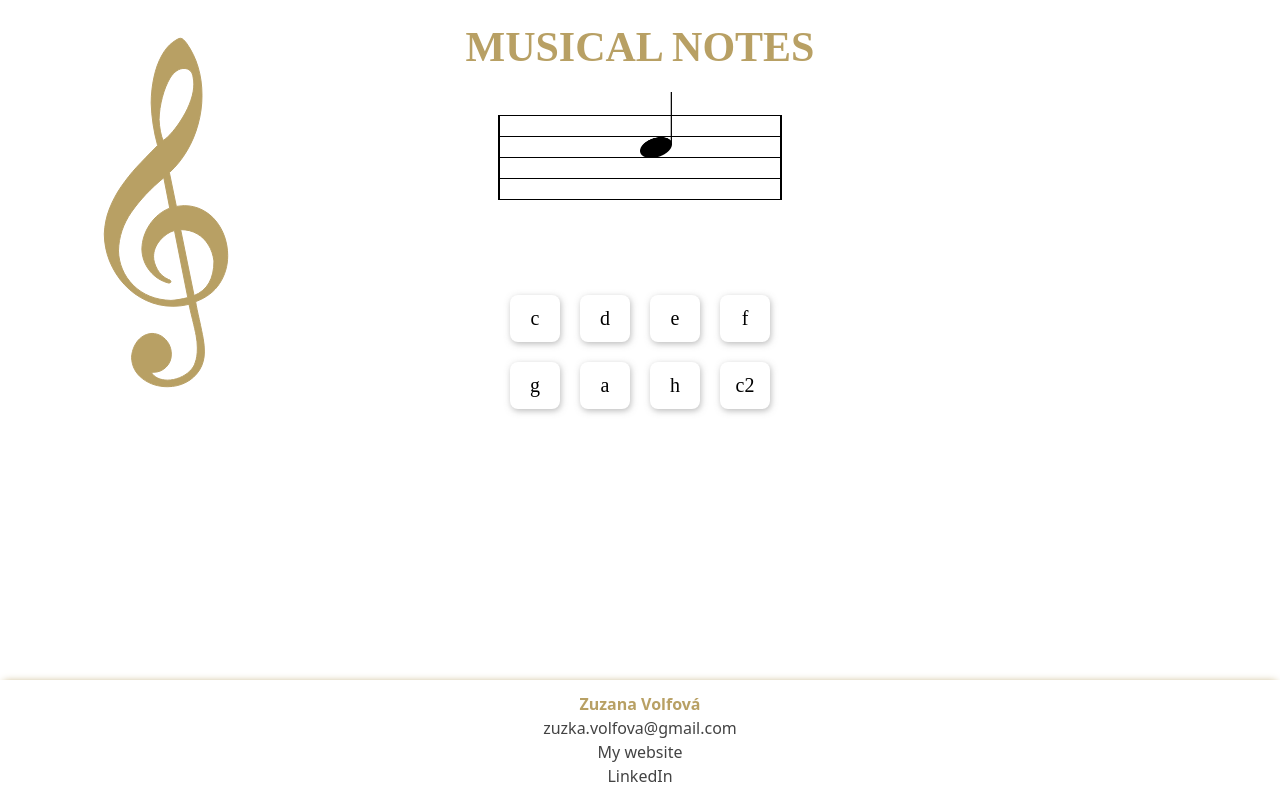
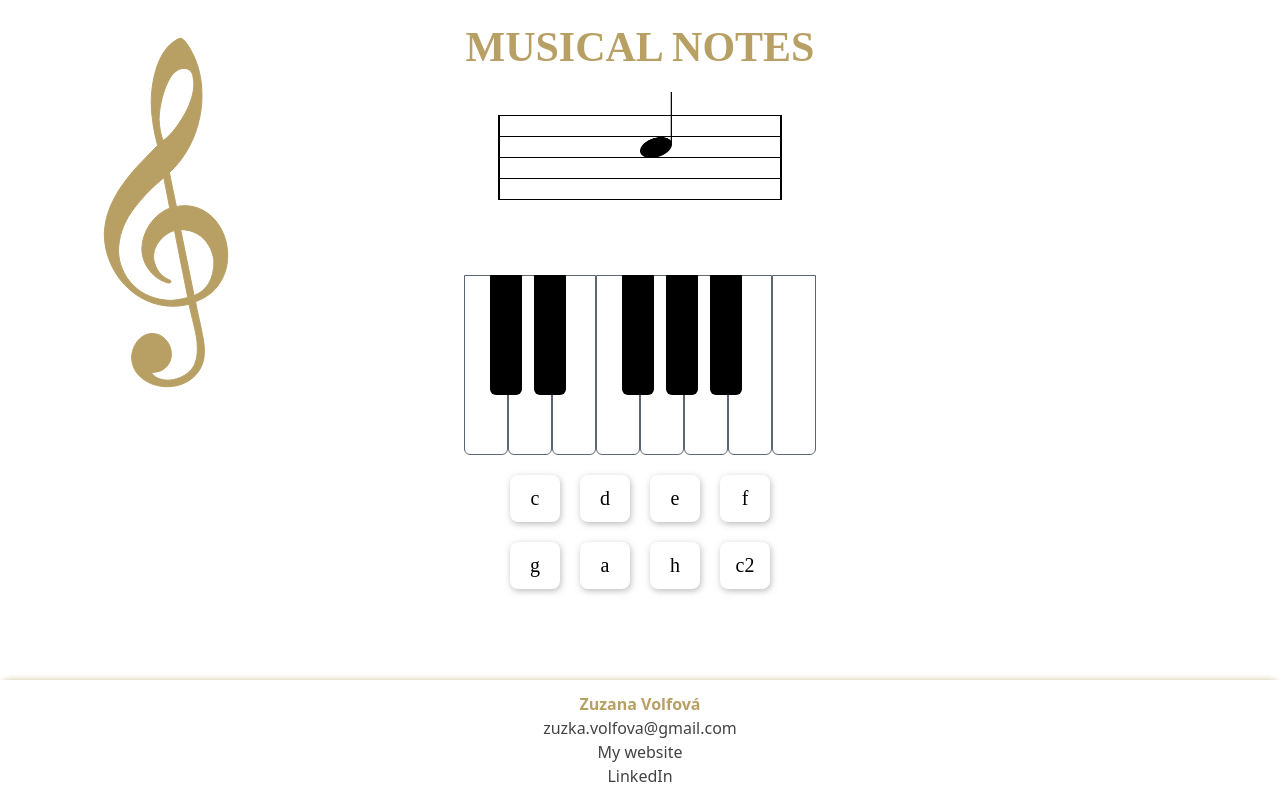
Before and after one commit to zuzanavolfova/musical-notes, a React (Vite) app: page / in a window 1280 px wide. Built offline with nearby package versions, Linux system fonts and the light colour scheme; a web font is replaced by a local one.

Commit message:
Add functinality to piano component

```diff
--- a/src/Pages/Home.tsx
+++ b/src/Pages/Home.tsx
@@ -4,6 +4,7 @@ import StaveComponent from "../components/StaveComponent";
 import NoteComponent from "../components/NoteComponent";
 import SelectButton from "../components/Buttons/SelectButton";
 import ActionButton from "../components/Buttons/ActionButton";
+import Piano from "../components/Buttons/Piano";
 
 export default function Home() {
   const [answerResult, setAnswerResult] = useState<boolean | null>(null);
@@ -42,6 +43,9 @@ export default function Home() {
           noteImage={noteType === "c" ? "note2" : "note"}
           noteType={noteType}
         />
+      </section>
+      <section id="Piano" style={{ margin: "0 auto" }}>
+        <Piano checkAnswer={checkAnswer} />
       </section>
 
       <section
--- a/src/components/Buttons/Piano.tsx
+++ b/src/components/Buttons/Piano.tsx
@@ -45,14 +45,13 @@ const PianoStyled = styled.div`
     visibility: hidden;
   }
 `;
-const whiteKeys: string[] = ["C", "D", "E", "F", "G", "A", "H", "C2"];
-const blackKeys: string[] = ["C#", "D#", "", "F#", "G#", "A#", ""];
+const whiteKeys: string[] = ["c", "d", "e", "f", "g", "a", "h", "c2"];
+const blackKeys: string[] = ["c#", "d#", "", "f#", "g#", "a#", ""];
 
-const Piano = () => {
-  const handleClick = (note: string) => {
-    console.log(`Zahraná nota: ${note}`);
-  };
-
+interface PianoProps {
+  checkAnswer: (answerText: string) => void;
+}
+const Piano = ({ checkAnswer }: PianoProps) => {
   return (
     <PianoStyled className="piano-container">
       <div className="white-keys">
@@ -60,7 +59,7 @@ const Piano = () => {
           <button
             key={index}
             className="white-key"
-            onClick={() => handleClick(note)}
+            onClick={() => checkAnswer(note)}
             type="button"
           ></button>
         ))}
@@ -72,7 +71,7 @@ const Piano = () => {
             <button
               key={index}
               className={`black-key black-key-${index}`}
-              onClick={() => handleClick(note)}
+              onClick={() => checkAnswer(note)}
               type="button"
             ></button>
           ) : (
```
